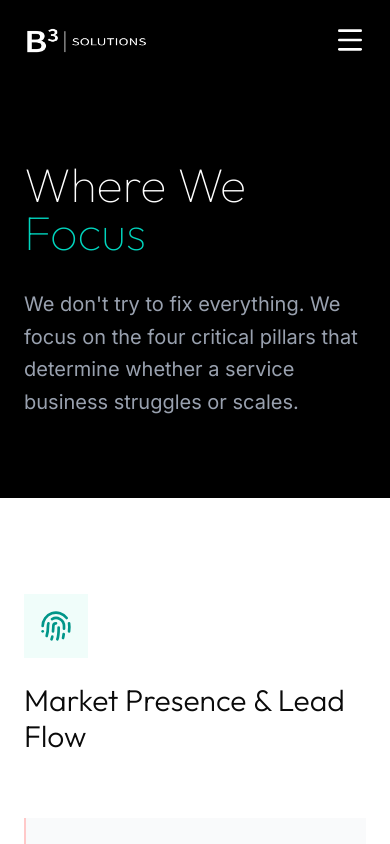
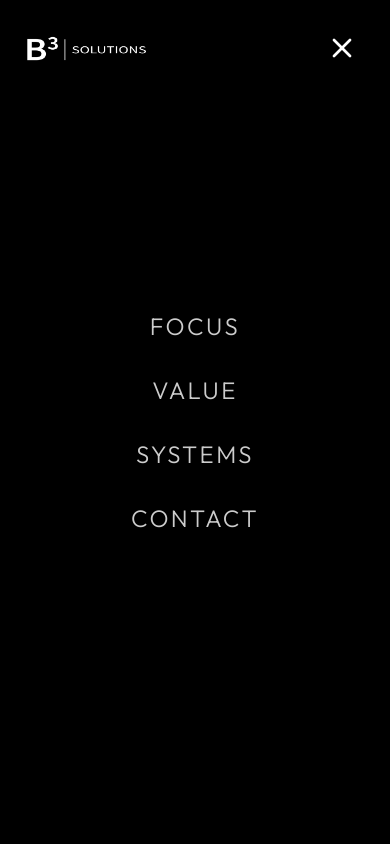
Before and after one commit to cookietech-ltd/b3, a Next.js app: page /focus in a window 390 px wide. Both pictures are taken after a click on the button 350 px from the left and 40 px from the top of the page. Shown: the top 844 px of the page. Built offline with nearby package versions, Linux system fonts and the light colour scheme.

Commit message:
Fix mobile menu clipping on scroll and responsive issues in Engagement component

```diff
--- a/app/components/Engagement.tsx
+++ b/app/components/Engagement.tsx
@@ -28,11 +28,11 @@ export default function Engagement() {
                 </div>
 
                 {/* Timeline Visualization */}
-                <div className="relative border-t border-gray-300 pt-12 md:pt-20">
-                    <div className="grid md:grid-cols-4 gap-8">
+                <div className="relative md:border-t md:border-l-0 border-l border-gray-300 md:pt-20 pt-0 ml-4 md:ml-0 pl-8 md:pl-0">
+                    <div className="grid md:grid-cols-4 gap-12 md:gap-8">
                         {steps.map((step, index) => (
                             <div key={index} className="relative group">
-                                <div className="absolute -top-[53px] left-0 md:left-8 w-4 h-4 bg-teal-500 rounded-full border-4 border-white transition-transform group-hover:scale-125 duration-300"></div>
+                                <div className="absolute md:-top-[53px] md:left-8 top-1 -left-[39px] w-4 h-4 bg-teal-500 rounded-full border-4 border-white transition-transform group-hover:scale-125 duration-300"></div>
                                 <div className="hidden md:block absolute -top-[51px] left-8 w-full h-[1px] bg-gray-200 group-last:hidden"></div>
 
                                 <h4 className="text-lg font-heading font-medium mb-2 group-hover:text-teal-600 transition-colors uppercase tracking-wider">{step.title}</h4>
--- a/app/components/Header.tsx
+++ b/app/components/Header.tsx
@@ -1,10 +1,11 @@
 'use client';
 import Link from 'next/link';
-import { Menu, ArrowRight } from 'lucide-react';
+import { Menu, X } from 'lucide-react';
 import { useEffect, useState } from 'react';
 
 export default function Header() {
     const [scrolled, setScrolled] = useState(false);
+    const [isMenuOpen, setIsMenuOpen] = useState(false);
 
     useEffect(() => {
         const handleScroll = () => {
@@ -14,24 +15,64 @@ export default function Header() {
         return () => window.removeEventListener('scroll', handleScroll);
     }, []);
 
+    // Prevent scrolling when menu is open
+    useEffect(() => {
+        if (isMenuOpen) {
+            document.body.style.overflow = 'hidden';
+        } else {
+            document.body.style.overflow = 'unset';
+        }
+    }, [isMenuOpen]);
+
+    const navLinks = [
+        { href: '/focus', label: 'Focus' },
+        { href: '/value', label: 'Value' },
+        { href: '/systems', label: 'Systems' },
+        { href: '/contact', label: 'Contact' },
+    ];
+
     return (
+        <>
             <header className={`fixed top-0 left-0 w-full z-50 transition-all duration-300 ${scrolled ? 'bg-black/90 backdrop-blur-sm py-4 shadow-lg' : 'bg-gradient-to-b from-black/80 to-transparent py-6 md:py-8'}`}>
                 <div className="container-custom flex items-center justify-between text-white">
-                <Link href="/" className="hover:opacity-80 transition-opacity">
+                    <Link href="/" className="hover:opacity-80 transition-opacity z-50 relative">
                         <img src="/images/logo/logo_white.png" alt="B³ Solutions" className="h-8 w-auto" />
                     </Link>
 
+                    {/* Desktop Navigation */}
                     <nav className="hidden md:flex items-center gap-10 font-body text-sm font-medium uppercase tracking-widest">
-                    <Link href="/focus" className="hover-underline-animation text-white/90 hover:text-white">Focus</Link>
-                    <Link href="/value" className="hover-underline-animation text-white/90 hover:text-white">Value</Link>
-                    <Link href="/systems" className="hover-underline-animation text-white/90 hover:text-white">Systems</Link>
-                    <Link href="/contact" className="hover-underline-animation text-white/90 hover:text-white">Contact</Link>
+                        {navLinks.map((link) => (
+                            <Link key={link.href} href={link.href} className="hover-underline-animation text-white/90 hover:text-white">
+                                {link.label}
+                            </Link>
+                        ))}
                     </nav>
 
-                <button className="md:hidden text-white">
-                    <Menu className="w-8 h-8" />
+                    {/* Mobile Menu Button */}
+                    <button
+                        className="md:hidden text-white z-50 relative p-2"
+                        onClick={() => setIsMenuOpen(!isMenuOpen)}
+                    >
+                        {isMenuOpen ? <X className="w-8 h-8" /> : <Menu className="w-8 h-8" />}
                     </button>
                 </div>
             </header>
+
+            {/* Mobile Menu Overlay - Moved outside header to avoid clipping/backdrop filter issues */}
+            <div className={`fixed inset-0 bg-black z-40 flex flex-col items-center justify-center transition-opacity duration-300 ${isMenuOpen ? 'opacity-100 pointer-events-auto' : 'opacity-0 pointer-events-none'}`}>
+                <nav className="flex flex-col items-center gap-8 font-heading text-2xl font-light uppercase tracking-widest text-center">
+                    {navLinks.map((link) => (
+                        <Link
+                            key={link.href}
+                            href={link.href}
+                            className="text-white/80 hover:text-teal-400 transition-colors transform hover:scale-105 duration-200"
+                            onClick={() => setIsMenuOpen(false)}
+                        >
+                            {link.label}
+                        </Link>
+                    ))}
+                </nav>
+            </div>
+        </>
     );
 }
--- a/app/systems/page.tsx
+++ b/app/systems/page.tsx
@@ -37,13 +37,21 @@ export default function SystemsPage() {
 
                     <div className="space-y-12 max-w-4xl mx-auto">
                         {engagementSteps.map((step, index) => (
-                            <div key={index} className="flex flex-col md:flex-row gap-8 items-start group">
-                                <div className="w-16 h-16 shrink-0 bg-gray-100 flex items-center justify-center rounded-full border-4 border-white shadow-xl z-10 group-hover:bg-teal-500 group-hover:text-white transition-colors duration-500">
-                                    <span className="font-heading font-bold text-xl">0{index + 1}</span>
+                            <div key={index} className="flex gap-4 md:gap-8 items-start group relative">
+                                {/* Timeline Line - Absolute to span full height including gap */}
+                                {index !== engagementSteps.length - 1 && (
+                                    <div className="absolute left-[1.5rem] md:left-[2rem] top-8 bottom-[-2rem] w-0.5 bg-gray-200 -translate-x-1/2 -z-10" />
+                                )}
+
+                                {/* Circle */}
+                                <div className="w-12 h-12 md:w-16 md:h-16 shrink-0 bg-gray-100 flex items-center justify-center rounded-full border-4 border-white shadow-lg z-10 group-hover:bg-teal-500 group-hover:text-white transition-colors duration-500">
+                                    <span className="font-heading font-bold text-lg md:text-xl">0{index + 1}</span>
                                 </div>
-                                <div className="pt-2 pb-12 border-l-2 border-dashed border-gray-200 pl-8 md:pl-0 md:border-none md:ml-0 -ml-[2.25rem]">
-                                    <h3 className="text-2xl font-heading font-medium mb-4 group-hover:text-teal-600 transition-colors uppercase tracking-wide">{step.title}</h3>
-                                    <p className="font-body text-gray-600 leading-relaxed text-lg">{step.desc}</p>
+
+                                {/* Content */}
+                                <div className="pt-1 md:pt-2 pb-12">
+                                    <h3 className="text-xl md:text-2xl font-heading font-medium mb-3 md:mb-4 group-hover:text-teal-600 transition-colors uppercase tracking-wide leading-tight">{step.title}</h3>
+                                    <p className="font-body text-gray-600 leading-relaxed text-base md:text-lg">{step.desc}</p>
                                 </div>
                             </div>
                         ))}
```
Lines whose indentation alone changed are shown as unchanged.
